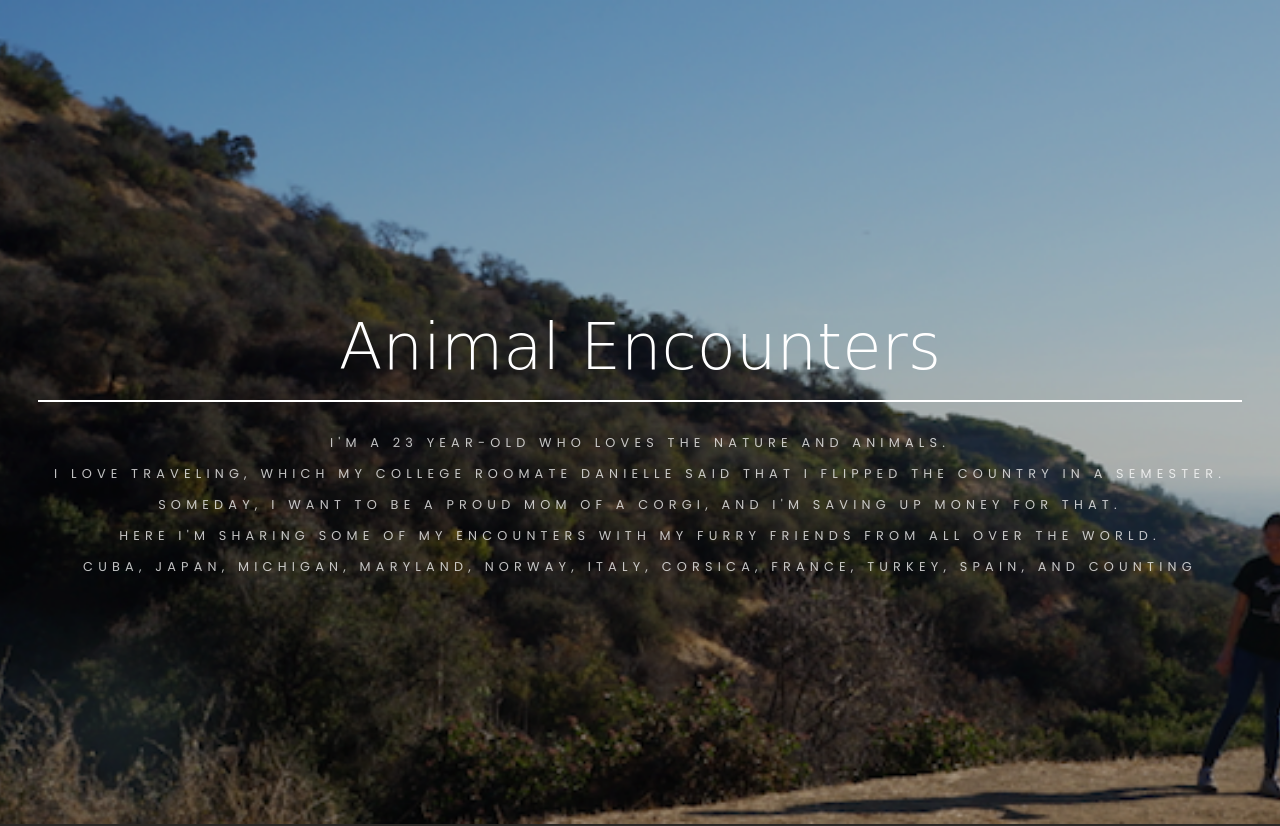
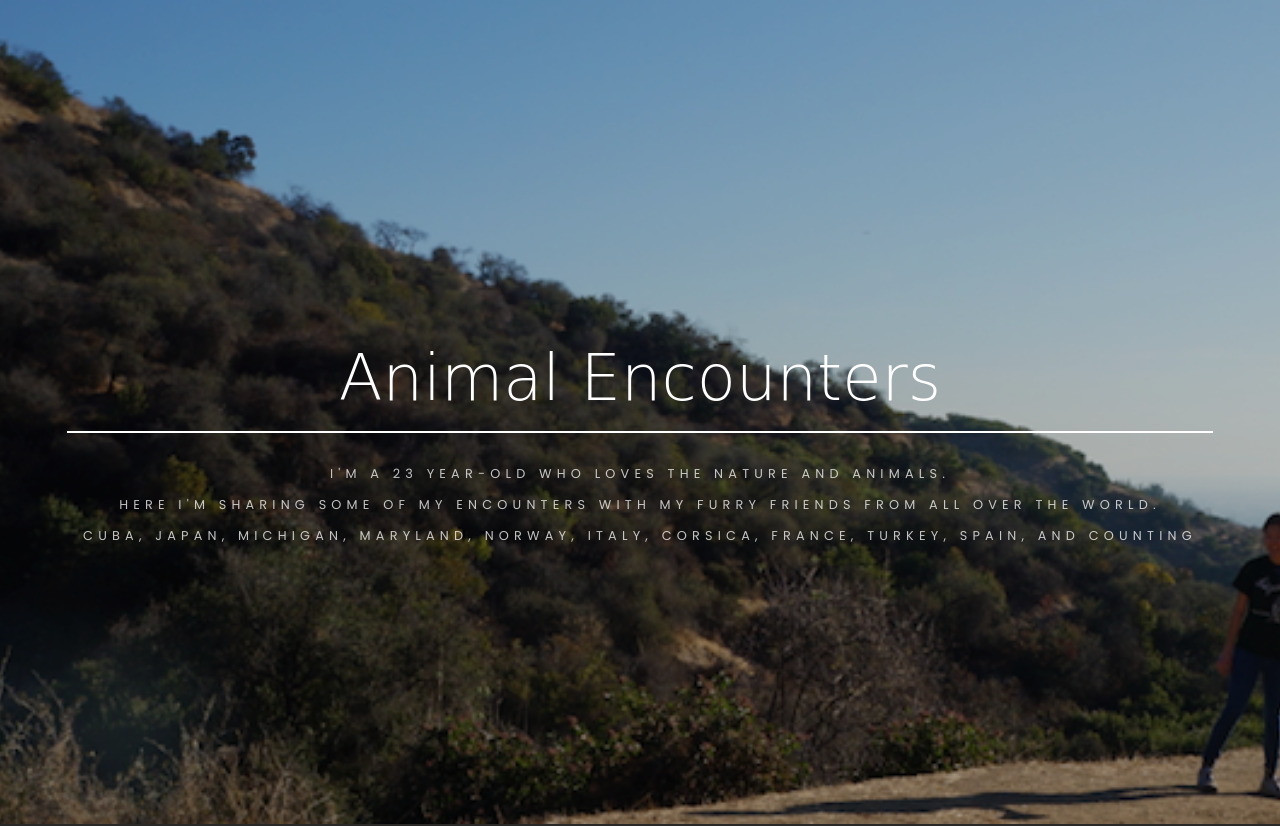
Before and after one commit to yuukiiwa/yuukiiwa.github.io, a plain HTML site: page index.html in a window 1280 px wide. Shown: the top 826 px of the page. Drawn offline with Linux system fonts and the light colour scheme.

Commit message:
Update index.html

```diff
--- a/index.html
+++ b/index.html
@@ -16,8 +16,6 @@
 	<div class="inner">
 	<h1>Animal Encounters</h1>
     <p>I'm a 23 year-old who loves the nature and animals.</p>
-    <p>I love traveling, which my college roomate Danielle said that I flipped the country in a semester.</p>
-    <p>Someday, I want to be a proud mom of a Corgi, and I'm saving up money for that.</p>
     <p>Here I'm sharing some of my encounters with my furry friends from all over the world.</p>
     <p>Cuba, Japan, Michigan, Maryland, Norway, Italy, Corsica, France, Turkey, Spain, and counting</p>
     </div>
```
